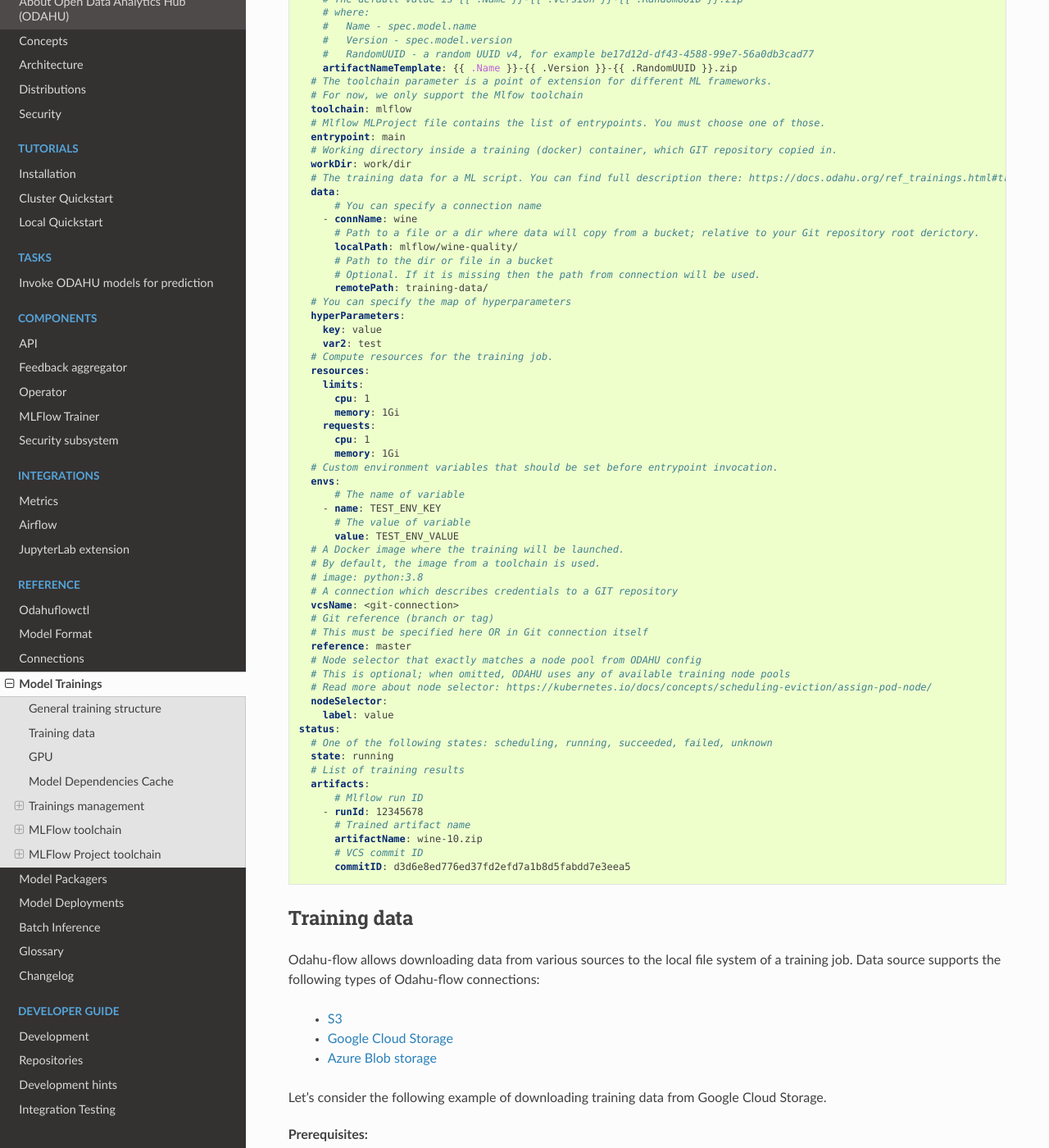
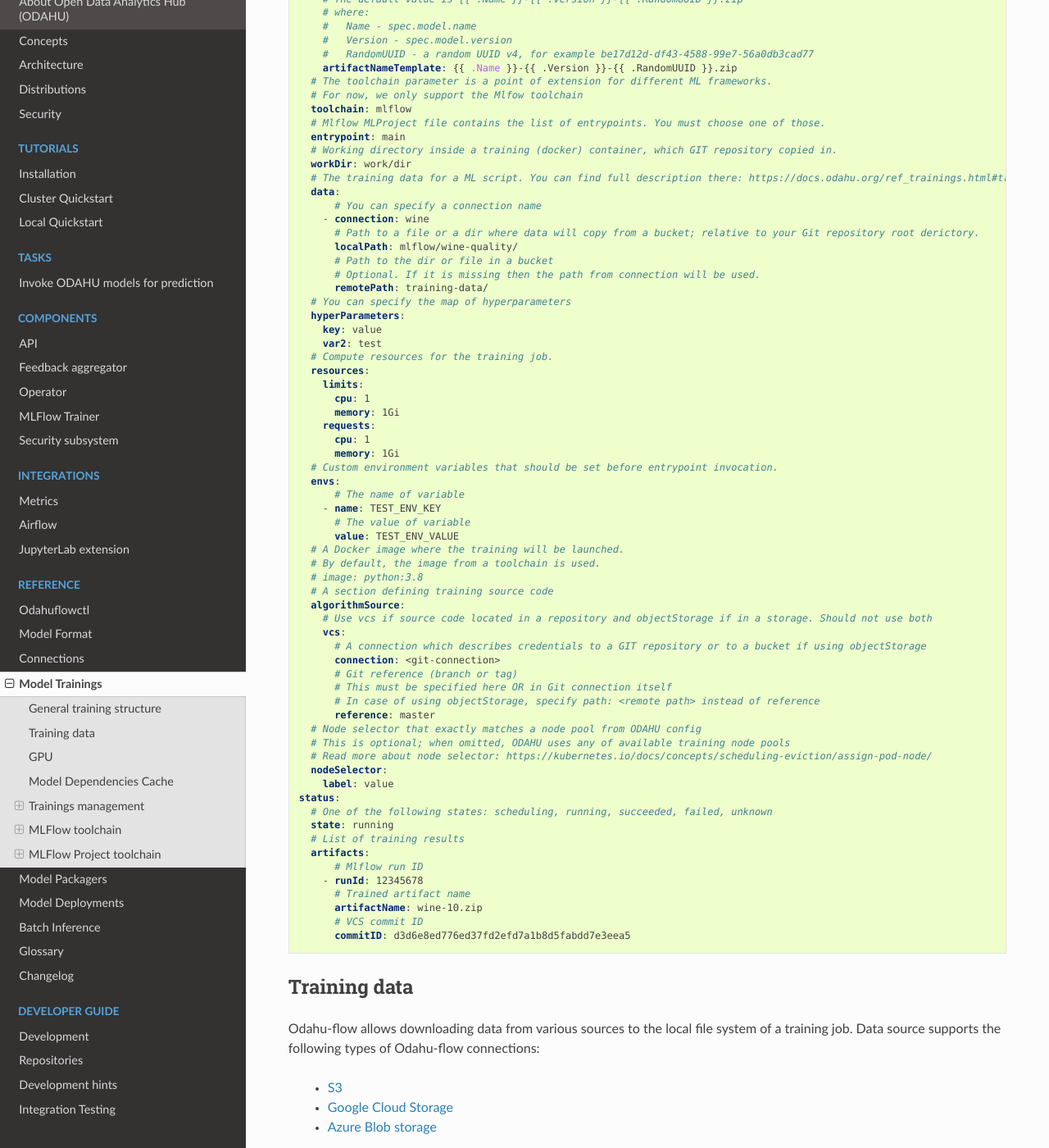
Before and after one commit to odahu/odahu-docs, a Sphinx documentation site: the page built from source/ref_trainings.rst, in a window 1280 px wide and 1400 px high, scrolled down 726 px. Shown: the whole window at 82% size. Built offline with Sphinx 7.4.7 and the Read the Docs theme 2.0.0, drawn with Linux system fonts in a browser that asks for light colours; formulas are drawn with MathJax 3.

Commit message:
360 refactoring training docs

```diff
--- a/source/ref_trainings.rst
+++ b/source/ref_trainings.rst
@@ -51,7 +51,7 @@
       # The training data for a ML script. You can find full description there: https://docs.odahu.org/ref_trainings.html#training-data
       data:
           # You can specify a connection name
-        - connName: wine
+        - connection: wine
           # Path to a file or a dir where data will copy from a bucket; relative to your Git repository root derictory.
           localPath: mlflow/wine-quality/
           # Path to the dir or file in a bucket
@@ -78,11 +78,16 @@
       # A Docker image where the training will be launched.
       # By default, the image from a toolchain is used.
       # image: python:3.8
-      # A connection which describes credentials to a GIT repository
-      vcsName: <git-connection>
-      # Git reference (branch or tag)
-      # This must be specified here OR in Git connection itself
-      reference: master
+      # A section defining training source code
+      algorithmSource:
+        # Use vcs if source code located in a repository and objectStorage if in a storage. Should not use both
+        vcs:
+          # A connection which describes credentials to a GIT repository or to a bucket if using objectStorage
+          connection: <git-connection>
+          # Git reference (branch or tag)
+          # This must be specified here OR in Git connection itself
+          # In case of using objectStorage, specify path: <remote path> instead of reference
+          reference: master
       # Node selector that exactly matches a node pool from ODAHU config
       # This is optional; when omitted, ODAHU uses any of available training node pools
       # Read more about node selector: https://kubernetes.io/docs/concepts/scheduling-eviction/assign-pod-node/
@@ -138,7 +143,7 @@
 
     spec:
       data:
-        - connName: wine-training-data-conn
+        - connection: wine-training-data-conn
           localPath: data/
           remotePath: wine/11-11-2011/
 
```
Also changed, not shown: source/tutorials_wine.rst (+10 -6 lines).
